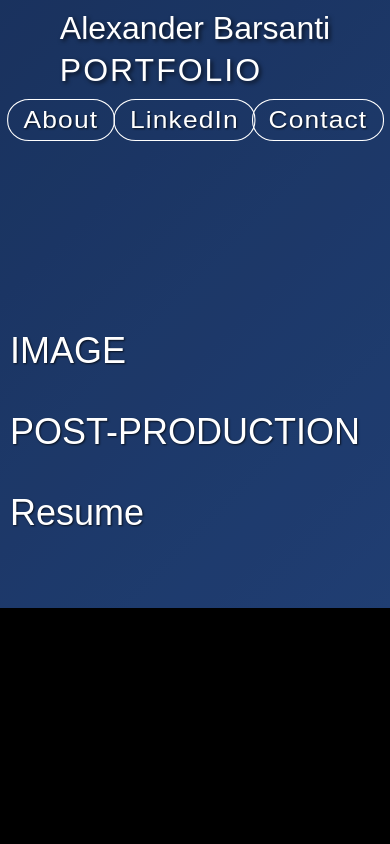
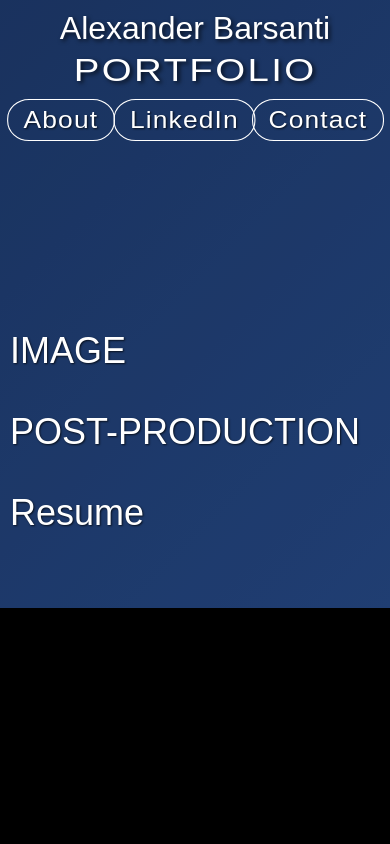
Before and after one commit to AlexBarsanti/portfolio, a plain HTML site: page index.html in a window 390 px wide. Shown: the top 844 px of the page. Drawn offline with Linux system fonts and the light colour scheme; a web font is replaced by a local one.

Commit message:
Mobile: enhance text centering, increase video zoom to 2.5x

```diff
--- a/style.css
+++ b/style.css
@@ -174,6 +174,10 @@ body, html {
   .menu-left {
     margin-left: 0;
     order: 2;
+    display: flex;
+    flex-direction: column;
+    align-items: center;
+    width: 100%;
   }
 
   .menu-right {
@@ -301,7 +305,7 @@ body, html {
 
   /* Mobile video zoom */
   #backgroundVideo {
-    transform: translate(-50%, 0) scale(1.5) !important;
+    transform: translate(-50%, 0) scale(2.5) !important;
   }
 }
 
```
